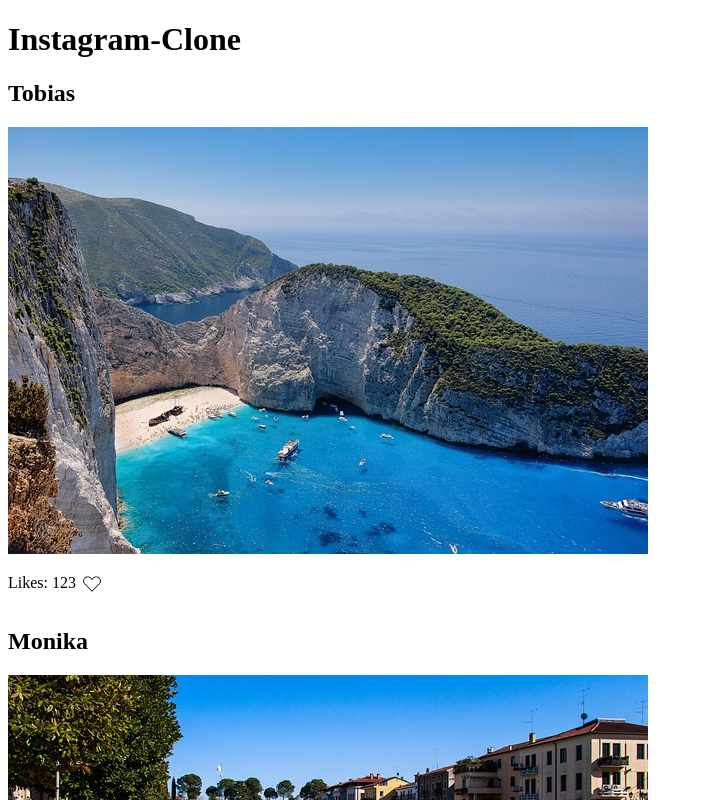
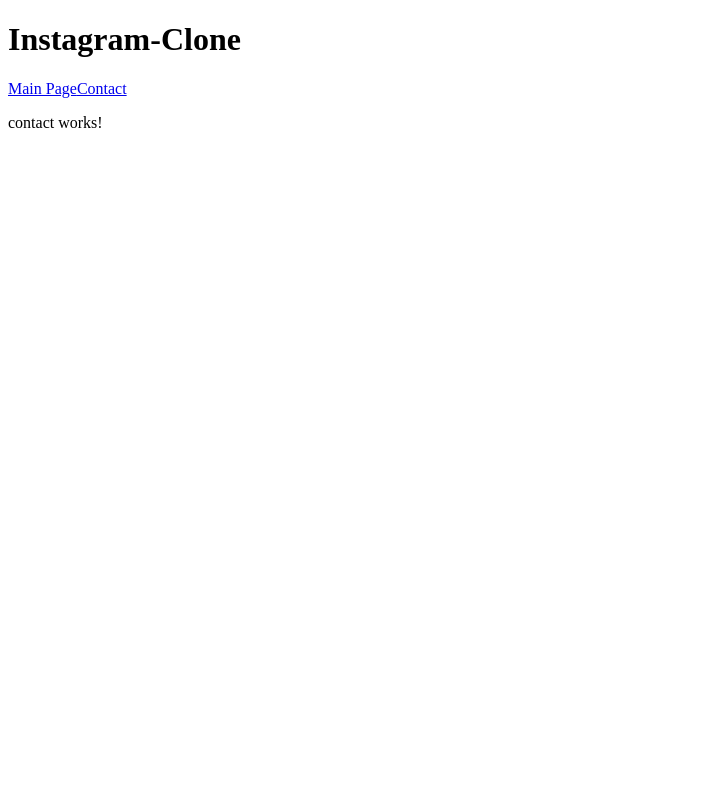
Before and after one commit to TobiasIllnerDev/Instagram-clone, an Angular app: page /contact in a window 1280 px wide. Before the commit this address led to /. Shown: the top 800 px of the page, without its empty margins (0-703 px from the left). Built offline with nearby package versions, Linux system fonts and the light colour scheme.

Commit message:
feat: navigation on 2 sides

```diff
--- a/src/app/app.html
+++ b/src/app/app.html
@@ -1,5 +1,8 @@
 <h1>Instagram-Clone</h1>
 
-<app-main-page></app-main-page>
+<nav>
+  <a routerLink="/">Main Page</a>
+  <a routerLink="/contact">Contact</a>
+</nav>
 
 <router-outlet />
--- a/src/app/app.routes.ts
+++ b/src/app/app.routes.ts
@@ -1,3 +1,9 @@
 import { Routes } from '@angular/router';
+import { MainPage } from './shared/component/main-page/main-page';
+import { Contact } from './shared/component/contact/contact';
 
-export const routes: Routes = [];
+export const routes: Routes = [
+    { path: '', component: MainPage},
+    { path: 'contact', component: Contact},
+    { path: '**', redirectTo: ''}
+];
--- a/src/app/app.ts
+++ b/src/app/app.ts
@@ -1,10 +1,10 @@
+
 import { Component, signal } from '@angular/core';
-import { RouterOutlet } from '@angular/router';
-import { MainPage } from './shared/component/main-page/main-page';
+import { RouterOutlet, RouterLink } from '@angular/router';
 
 @Component({
   selector: 'app-root',
-  imports: [RouterOutlet, MainPage],
+  imports: [RouterLink, RouterOutlet],
   templateUrl: './app.html',
   styleUrl: './app.scss'
 })
--- /dev/null
+++ b/src/app/shared/component/contact/contact.html
@@ -0,0 +1 @@
+<p>contact works!</p>
--- /dev/null
+++ b/src/app/shared/component/contact/contact.ts
@@ -0,0 +1,9 @@
+import { Component } from '@angular/core';
+
+@Component({
+  selector: 'app-contact',
+  imports: [],
+  templateUrl: './contact.html',
+  styleUrl: './contact.scss',
+})
+export class Contact {}
```
Also changed, not shown: src/app/shared/component/contact/contact.scss (added), 1 other file (tests, documents, lock files or other folders).
